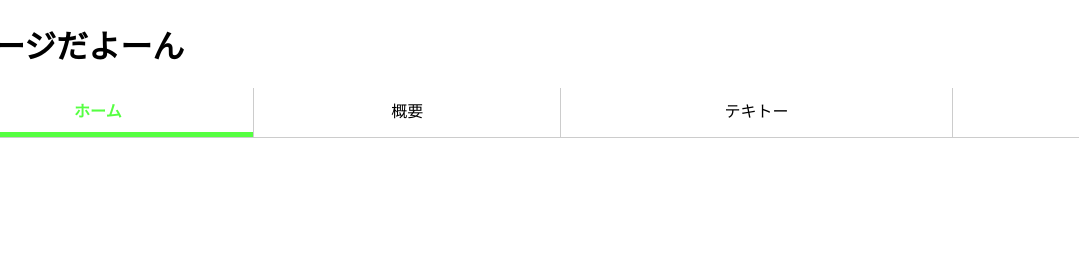
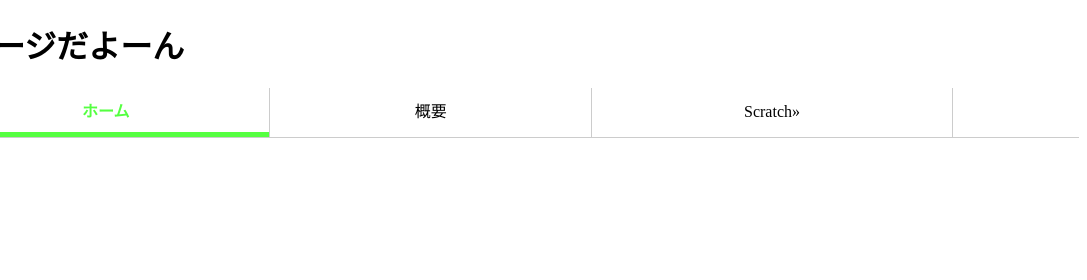
Before and after one commit to necolian/first-project, a plain HTML site: page index.html in a window 1280 px wide. Shown: the top 280 px of the page, 193-1280 px from the left. Drawn offline with Linux system fonts and the light colour scheme; files that its build step writes are made by us from their sources.

Commit message:
Update index.html

```diff
--- a/index.html
+++ b/index.html
@@ -23,7 +23,7 @@
 
                     <li class="current"><a href="#">ホーム</a></li>
                     <li><a href="#">概要</a></li>
-                    <li><a href="#">テキトー</a></li>
+                    <li><a href="#">Scratch&raquo;</a></li>
 
                 </ul>
 
```
